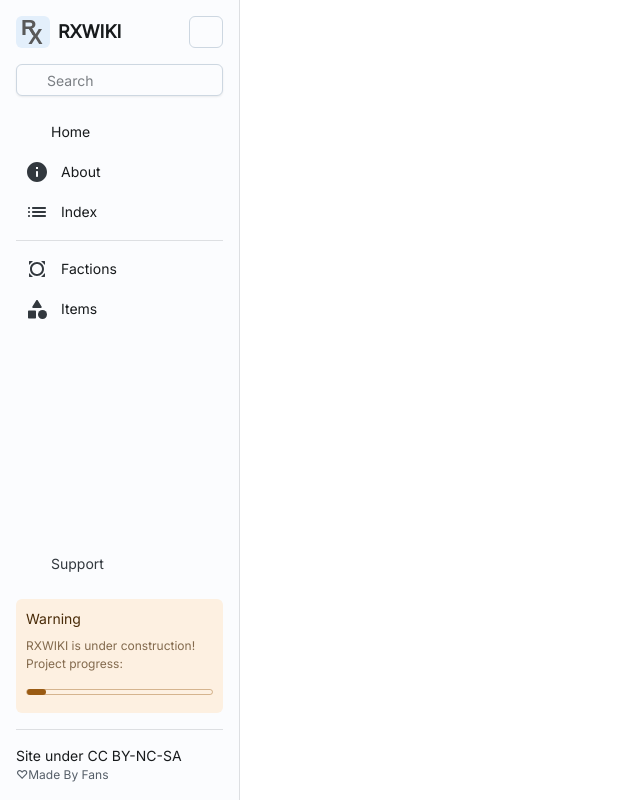
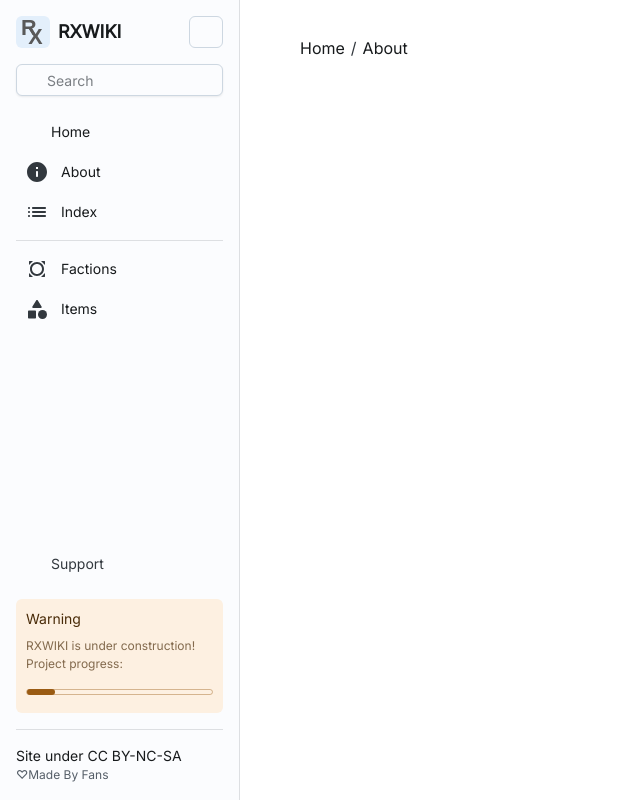
Before and after one commit to bananaxiao2333/rx-wiki, a React (Vite) app: page /about in a window 1280 px wide. Shown: the whole page, without its empty margins (0-640 px from the left). Built offline with nearby package versions, Linux system fonts and the light colour scheme; some icons are missing.

Commit message:
fix: fixed Breadcrumbs in dark modes and they didn't showed the right path

```diff
--- a/src/App.jsx
+++ b/src/App.jsx
@@ -1,10 +1,8 @@
 import { useState } from "react";
-import Sidebar from "./components/Sidebar";
-import Topbar from "./components/Topbar";
-
+import { BrowserRouter, Routes, Route } from "react-router-dom";
+import wikiData from "./Data";
+import Home from "./Home";
 function App() {
-  const [count, setCount] = useState(0);
-
   return <></>;
 }
 
--- /dev/null
+++ b/src/Home.jsx
@@ -0,0 +1,3 @@
+export default function Home() {
+  return <a>111</a>;
+}
--- /dev/null
+++ b/src/components/Path.jsx
@@ -0,0 +1,83 @@
+import * as React from "react";
+import PropTypes from "prop-types";
+import Link from "@mui/joy/Link";
+
+import ListItemButton from "@mui/joy/ListItemButton";
+import ListItemContent from "@mui/joy/ListItemContent";
+import Typography from "@mui/joy/Typography";
+import ExpandLess from "@mui/icons-material/ExpandLess";
+import ExpandMore from "@mui/icons-material/ExpandMore";
+import Breadcrumbs from "@mui/joy/Breadcrumbs";
+import { Link as RouterLink, useLocation } from "react-router";
+
+const breadcrumbNameMap = {
+  "/about": "About",
+  "/index": "Index",
+};
+
+function ListItemLink(props) {
+  const { to, open, ...other } = props;
+  const primary = breadcrumbNameMap[to] ?? to.split("/").slice(-1)[0];
+
+  let icon = null;
+  if (open != null) {
+    icon = open ? <ExpandLess /> : <ExpandMore />;
+  }
+
+  return (
+    <li>
+      <ListItemButton component={RouterLink} to={to} {...other}>
+        <ListItemContent primary={primary} />
+        {icon}
+      </ListItemButton>
+    </li>
+  );
+}
+
+ListItemLink.propTypes = {
+  open: PropTypes.bool,
+  to: PropTypes.string.isRequired,
+};
+
+function LinkRouter(props) {
+  return (
+    <Link {...props} component={RouterLink} sx={{ color: "text.primary" }} />
+  );
+}
+
+function Page() {
+  const location = useLocation();
+  const pathnames = location.pathname.split("/").filter((x) => x);
+
+  return (
+    <Breadcrumbs aria-label="breadcrumb">
+      <LinkRouter underline="hover" color="inherit" to="/">
+        Home
+      </LinkRouter>
+      {pathnames.map((value, index) => {
+        const last = index === pathnames.length - 1;
+        const to = `/${pathnames.slice(0, index + 1).join("/")}`;
+
+        return last ? (
+          <Typography key={to} sx={{ color: "text.primary" }}>
+            {breadcrumbNameMap[to] ?? to.split("/").slice(-1)[0]}
+          </Typography>
+        ) : (
+          <LinkRouter underline="hover" color="inherit" to={to} key={to}>
+            {breadcrumbNameMap[to] ?? to.split("/").slice(-1)[0]}
+          </LinkRouter>
+        );
+      })}
+    </Breadcrumbs>
+  );
+}
+
+export default function RouterBreadcrumbs() {
+  const [open, setOpen] = React.useState(true);
+
+  const handleClick = () => {
+    setOpen((prevOpen) => !prevOpen);
+  };
+
+  return <Page />;
+}
--- a/src/components/Sidebar.jsx
+++ b/src/components/Sidebar.jsx
@@ -248,7 +248,7 @@ export default function Sidebar() {
           </Typography>
           <LinearProgress
             variant="outlined"
-            value={10}
+            value={15}
             determinate
             sx={{ my: 1 }}
           />
--- a/src/main.jsx
+++ b/src/main.jsx
@@ -2,16 +2,59 @@ import { StrictMode } from "react";
 import { createRoot } from "react-dom/client";
 import App from "./App.jsx";
 import "@fontsource/inter";
-import { CssBaseline } from "@mui/joy";
+import { Box, CssBaseline } from "@mui/joy";
 import Sidebar from "./components/Sidebar.jsx";
 import Topbar from "./components/Topbar.jsx";
+import { BrowserRouter, Routes, Route } from "react-router-dom";
+import wikiData from "./Data";
+import Home from "./Home";
+import RouterBreadcrumbs from "./components/Path.jsx";
 
 createRoot(document.getElementById("root")).render(
   <StrictMode>
     <CssBaseline>
-      <Sidebar />
-      <Topbar />
-      <App />
+      <Box sx={{ display: "flex", minHeight: "100dvh" }}>
+        <Sidebar />
+        <Topbar />
+        <Box
+          component="main"
+          className="MainContent"
+          sx={{
+            px: { xs: 2, md: 6 },
+            pt: {
+              xs: "calc(12px + var(--Header-height))",
+              sm: "calc(12px + var(--Header-height))",
+              md: 3,
+            },
+            pb: { xs: 2, sm: 2, md: 3 },
+            flex: 1,
+            display: "flex",
+            flexDirection: "column",
+            minWidth: 0,
+            height: "100dvh",
+            gap: 1,
+          }}
+        >
+          <BrowserRouter>
+            <Routes>
+              <Route path="/" element={<RouterBreadcrumbs />} />
+              <Route path="/about" element={<RouterBreadcrumbs />} />
+              <Route path="/index" element={<RouterBreadcrumbs />} />
+              {Object.keys(wikiData).map((type, typeIndex) =>
+                Object.keys(wikiData[type].childrens).map((camp, campIndex) => (
+                  <>
+                    <Route path={"/" + type} element={<RouterBreadcrumbs />} />
+                    <Route
+                      path={"/" + type + "/" + camp}
+                      element={<RouterBreadcrumbs />}
+                    />
+                  </>
+                ))
+              )}
+            </Routes>
+          </BrowserRouter>
+        </Box>
+      </Box>
     </CssBaseline>
   </StrictMode>
 );
```
